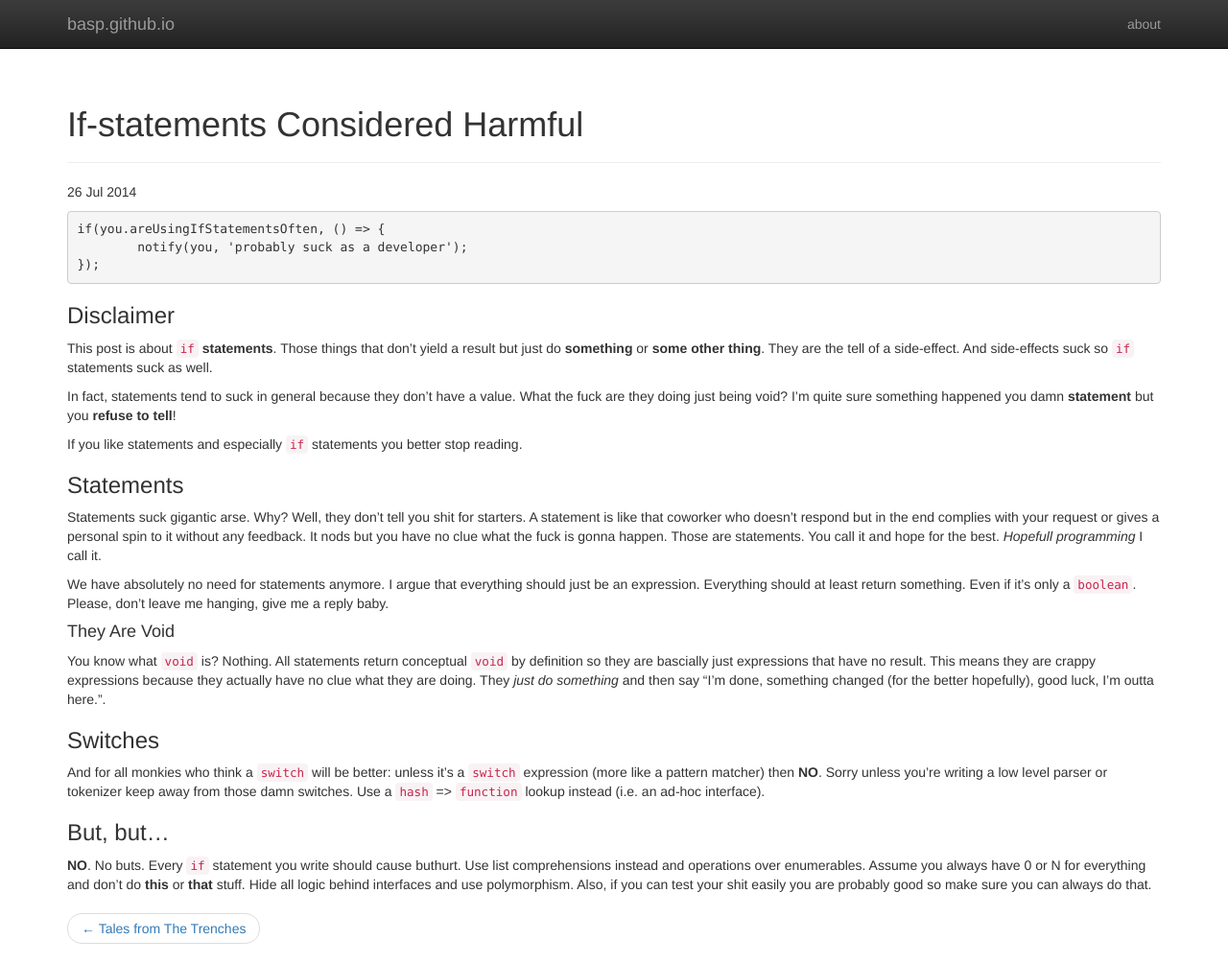
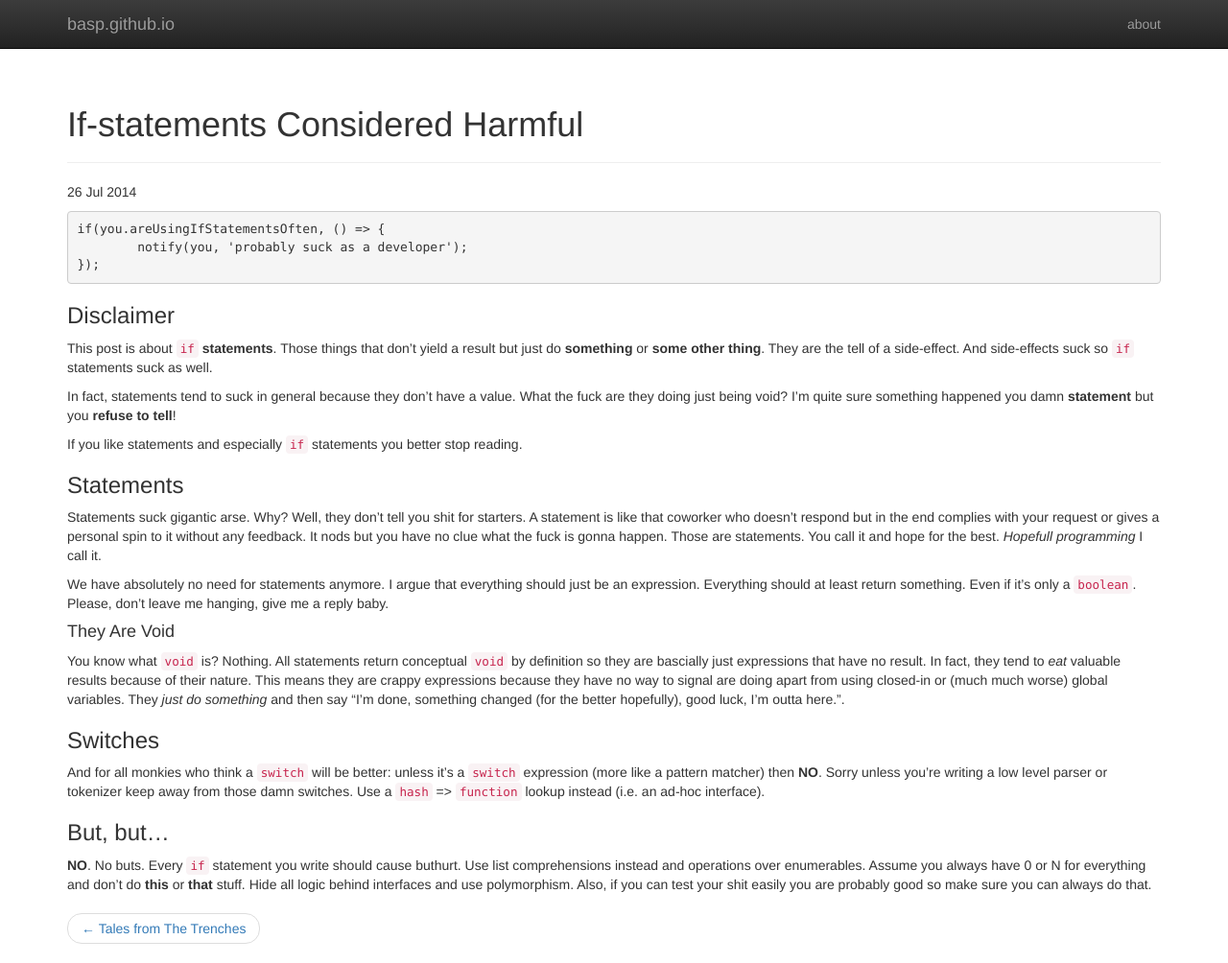
Before and after one commit to basp/basp.github.io, a Jekyll site: the page built from _posts/2014-07-26-if-statements-considered-harmful.md, in a window 1280 px wide and 1004 px high. Shown: the whole window at 96% size. Built offline with Jekyll 4.4.1, drawn with Linux system fonts in a browser that asks for light colours; nearby versions of some CDN libraries; Markdown is read by kramdown in place of the engine named in the settings.

Commit message:
Tweaking

````diff
--- a/_posts/2014-07-26-if-statements-considered-harmful.md
+++ b/_posts/2014-07-26-if-statements-considered-harmful.md
@@ -20,7 +20,7 @@ Statements suck gigantic arse. Why? Well, they don't tell you shit for starters.
 We have absolutely no need for statements anymore. I argue that everything should just be an expression. Everything should at least return something. Even if it's only a ```boolean```. Please, don't leave me hanging, give me a reply baby.
 
 #### They Are Void
-You know what ```void``` is? Nothing. All statements return conceptual ```void``` by definition so they are bascially just expressions that have no result. This means they are crappy expressions because they actually have no clue what they are doing. They _just do something_ and then say "I'm done, something changed (for the better hopefully), good luck, I'm outta here.".
+You know what ```void``` is? Nothing. All statements return conceptual ```void``` by definition so they are bascially just expressions that have no result. In fact, they tend to _eat_ valuable results because of their nature. This means they are crappy expressions because they have no way to signal are doing apart from using closed-in or (much much worse) global variables. They _just do something_ and then say "I'm done, something changed (for the better hopefully), good luck, I'm outta here.".
 
 ### Switches
 And for all monkies who think a ```switch``` will be better: unless it's a ```switch``` expression (more like a pattern matcher)  then __NO__. Sorry unless you're writing a low level parser or tokenizer keep away from those damn switches. Use a ```hash``` => ```function``` lookup instead (i.e. an ad-hoc interface).
````
